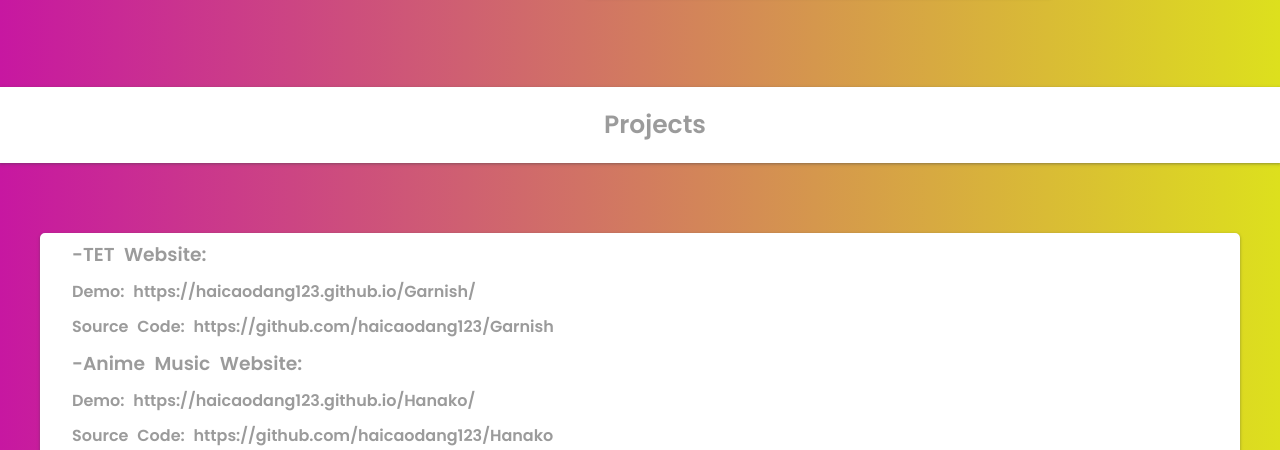
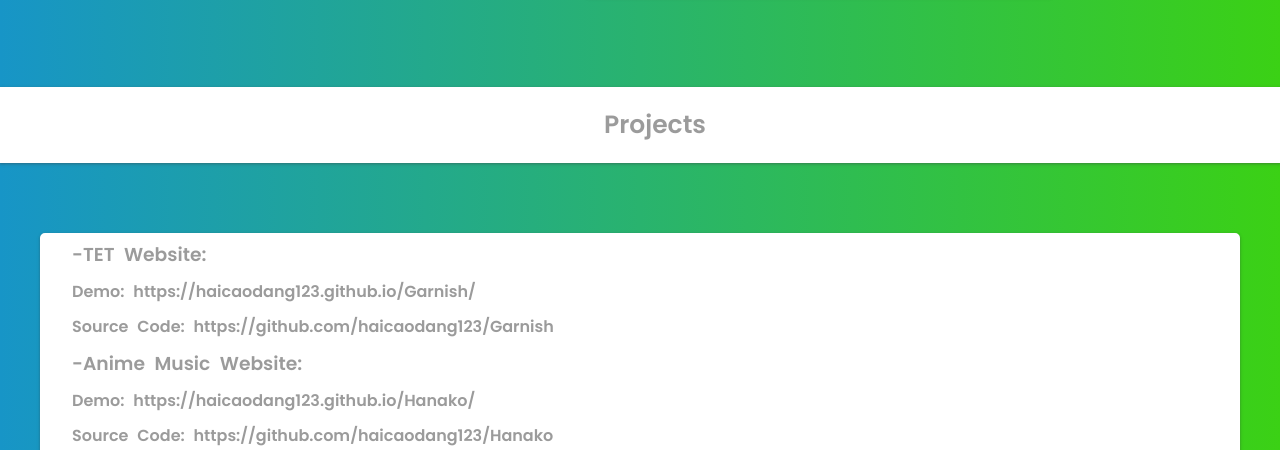
Before and after one commit to haicaodang123/Dev-Profile, a plain HTML site: page index.html in a window 1280 px wide. Shown: the part 454-904 px from the top of the page. Drawn offline with Linux system fonts and the light colour scheme.

Commit message:
Update style.css

```diff
--- a/style.css
+++ b/style.css
@@ -6,7 +6,7 @@
 
 }
 body{
-  background: linear-gradient(to right, #c717a1, #fbff04);
+  background: linear-gradient(to right, #1795c7, #3bd115);
     font-family: 'Poppins';
   font-weight: bold;
    background-size: cover;
@@ -20,7 +20,7 @@ body{
 .wrapper{
   margin-top: 40px;
   object-fit: cover;
-  background: linear-gradient(to right, #c717a1, #dde01d);
+  background: linear-gradient(to right, #1795c7, #3bd115);
    padding-bottom: 40px;
 }
 .wrapper .me{
@@ -180,7 +180,7 @@ div.photos{
 
 }
 div.photos:hover{
-  border: 4px solid #eeff00;
+  border: 4px solid #53534f;
 }
 
 div.photos img {
```
